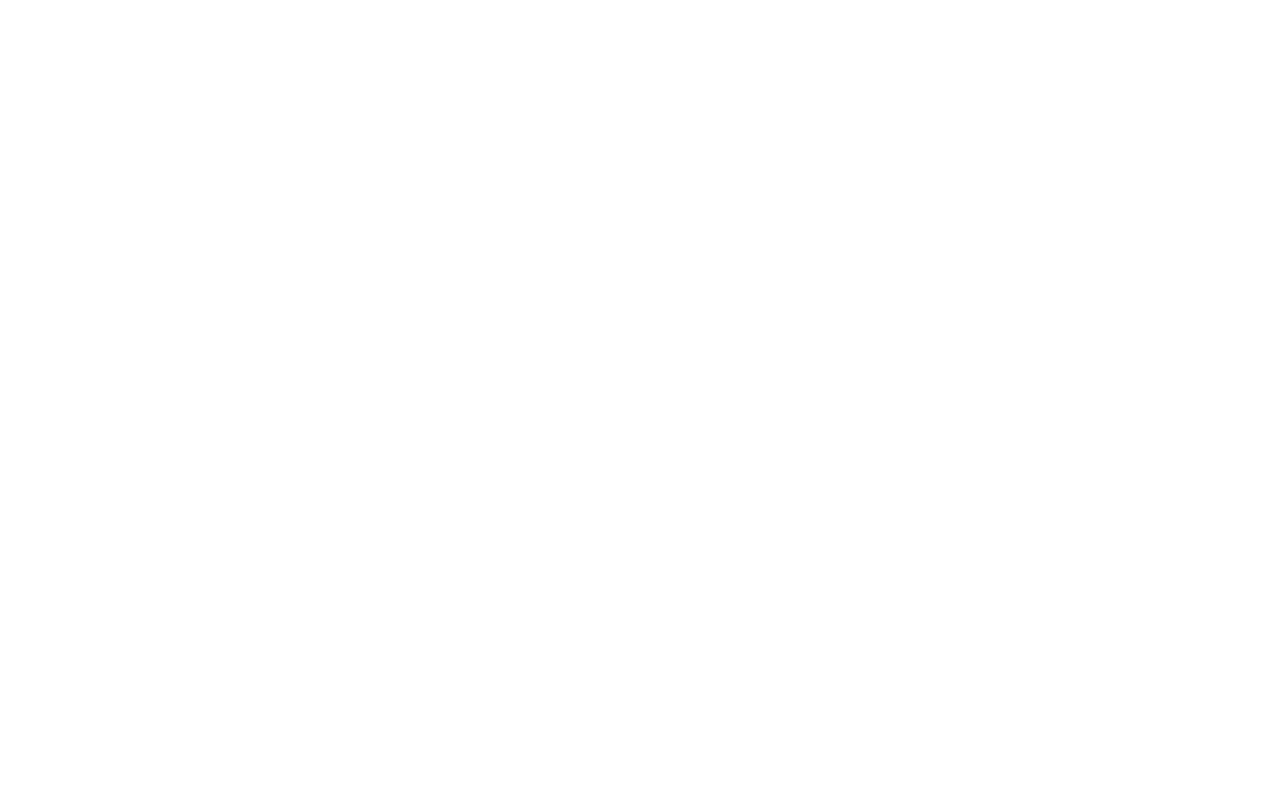
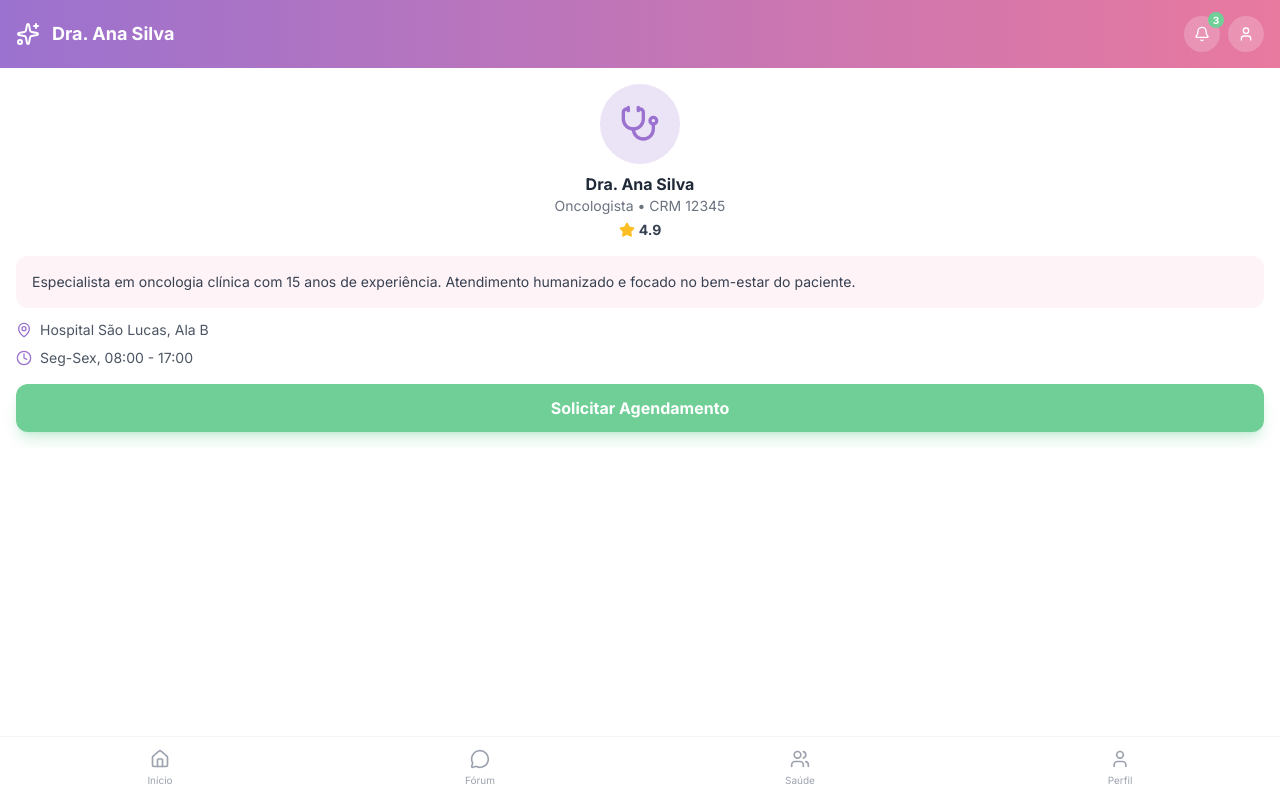
Before and after one commit to pedrobellezia/fenix-web, a Nuxt app: page /professionals/1 in a window 1280 px wide. Before the commit this address had no page. Built offline with nearby package versions, Linux system fonts and the light colour scheme.

Commit message:
feat: implement forum and professionals directory

```diff
--- /dev/null
+++ b/app/pages/forum/[id].vue
@@ -0,0 +1,58 @@
+<script setup lang="ts">
+import { computed } from 'vue'
+import { useRoute } from 'vue-router'
+import PostCard from '~/components/PostCard.vue'
+import CommentCard from '~/components/CommentCard.vue'
+import NavBarTop from '~/components/NavBarTop.vue'
+import NavBarBottom from '~/components/NavBarBottom.vue'
+import postsData from '~/data/posts.json'
+import { Send } from 'lucide-vue-next'
+
+const route = useRoute()
+const postId = computed(() => route.params.id)
+
+const post = computed(() => {
+  return postsData.find((p) => p.id === postId.value)
+})
+</script>
+
+<template>
+  <div class="screen flex-col h-full active">
+    <NavBarTop title="Post" />
+    <div v-if="post" class="flex-1 overflow-auto p-4 space-y-3">
+      <PostCard
+        :key="post.id"
+        :nome="post.nome"
+        :titulo="post.titulo"
+        :conteudo="post.conteudo"
+        :reacoes="post.reacoes"
+        :comentarios="post.comentarios"
+        :date="post.date"
+      />
+      <div class="text-sm font-bold text-gray-700 mt-4">Comentários</div>
+      <div class="space-y-2">
+        <CommentCard
+          v-for="comment in post.comentarios"
+          :key="comment.id"
+          :nome="comment.nome"
+          :comentario="comment.comentario"
+          :date="comment.date"
+        />
+      </div>
+    </div>
+    <div v-else class="flex-1 flex items-center justify-center">
+      <p class="text-gray-500">Post não encontrado.</p>
+    </div>
+    <div class="p-4 border-t border-gray-100 flex items-center gap-2">
+      <input
+        type="text"
+        placeholder="Adicione um comentário..."
+        class="flex-1 p-2 border border-gray-200 rounded-lg"
+      >
+      <button class="p-2 bg-mint text-white rounded-lg">
+        <Send class="w-5 h-5" />
+      </button>
+    </div>
+    <NavBarBottom />
+  </div>
+</template>
--- /dev/null
+++ b/app/pages/forum/index.vue
@@ -0,0 +1,67 @@
+<script setup lang="ts">
+import { ref } from 'vue'
+import PostCard from '~/components/PostCard.vue'
+import NavBarTop from '~/components/NavBarTop.vue'
+import NavBarBottom from '~/components/NavBarBottom.vue'
+import postsData from '~/data/posts.json'
+import { Plus } from 'lucide-vue-next'
+
+const posts = ref(postsData)
+</script>
+
+<template>
+  <div id="screen-forum" class="screen flex-col h-full active">
+    <NavBarTop title="Fórum" />
+    <div class="flex-1 overflow-auto p-4 space-y-3 fade-in">
+      <div class="flex gap-2 overflow-x-auto pb-2">
+        <span
+          class="px-3 py-1 bg-lilac text-white text-xs font-bold rounded-full whitespace-nowrap"
+        >
+          Todos
+        </span>
+        <span
+          class="px-3 py-1 bg-gray-100 text-gray-600 text-xs font-medium rounded-full whitespace-nowrap"
+        >
+          Quimioterapia
+        </span>
+        <span
+          class="px-3 py-1 bg-gray-100 text-gray-600 text-xs font-medium rounded-full whitespace-nowrap"
+        >
+          Radioterapia
+        </span>
+        <span
+          class="px-3 py-1 bg-gray-100 text-gray-600 text-xs font-medium rounded-full whitespace-nowrap"
+        >
+          Apoio
+        </span>
+      </div>
+      <div class="space-y-2">
+        <NuxtLink
+          v-for="post in posts"
+          :key="post.id"
+          :to="`/forum/${post.id}`"
+          class="block"
+        >
+          <PostCard
+            :nome="post.nome"
+            :titulo="post.titulo"
+            :conteudo="post.conteudo"
+            :reacoes="post.reacoes"
+            :comentarios="post.comentarios"
+            :date="post.date"
+          />
+        </NuxtLink>
+      </div>
+    </div>
+    <div class="p-4 border-t border-gray-100">
+      <NuxtLink
+        to="/new-post"
+        class="w-full py-3 bg-mint text-white font-bold rounded-xl hover:bg-mint-dark transition flex items-center justify-center gap-2 shadow-lg shadow-mint/30"
+      >
+        <Plus class="w-4 h-4" />
+        Nova Postagem
+      </NuxtLink>
+    </div>
+    <NavBarBottom />
+  </div>
+</template>
--- /dev/null
+++ b/app/pages/professionals/[id].vue
@@ -0,0 +1,101 @@
+<script setup lang="ts">
+import { ref } from 'vue'
+import { useRoute } from 'vue-router'
+import NavBarTop from '~/components/NavBarTop.vue'
+import NavBarBottom from '~/components/NavBarBottom.vue'
+import { Stethoscope, Brain, Star, MapPin, Clock } from 'lucide-vue-next'
+import profData from '~/data/professionals.json'
+
+const route = useRoute()
+
+const professionals = ref(profData)
+const id = route.params.id
+
+const professional = professionals.value.find((prof) => prof.id === id)
+
+const getIconComponent = (specialty: string) => {
+  if (specialty.includes('Oncologista') || specialty.includes('Radioterapeuta')) {
+    return Stethoscope
+  }
+  if (specialty.includes('Psicóloga')) {
+    return Brain
+  }
+  return Stethoscope // Default icon
+}
+
+const getBgColorClass = (specialty: string) => {
+  if (specialty.includes('Oncologista')) {
+    return 'bg-lilac/20'
+  }
+  if (specialty.includes('Radioterapeuta')) {
+    return 'bg-mint/20'
+  }
+  if (specialty.includes('Psicóloga')) {
+    return 'bg-rose/20'
+  }
+  return 'bg-gray-200' // Default background
+}
+
+const getTextColorClass = (specialty: string) => {
+  if (specialty.includes('Oncologista')) {
+    return 'text-lilac'
+  }
+  if (specialty.includes('Radioterapeuta')) {
+    return 'text-mint'
+  }
+  if (specialty.includes('Psicóloga')) {
+    return 'text-rose'
+  }
+  return 'text-gray-700' // Default text color
+}
+</script>
+
+<template>
+  <div id="screen-prof-detail" class="screen flex-col h-full">
+    <NavBarTop :title="professional ? professional.name : 'Detalhes'" />
+    <div class="flex-1 overflow-auto p-4 fade-in">
+      <div v-if="professional" class="flex flex-col items-center mb-4">
+        <div
+          class="w-20 h-20 rounded-full flex items-center justify-center text-3xl mb-2"
+          :class="getBgColorClass(professional.specialty)"
+        >
+          <component :is="getIconComponent(professional.specialty)" class="w-10 h-10" :class="getTextColorClass(professional.specialty)" />
+        </div>
+        <h3 class="font-bold text-gray-800">{{ professional.name }}</h3>
+        <p class="text-sm text-gray-500">{{ professional.specialty }} • {{ professional.crm }}</p>
+        <div class="flex items-center gap-1 mt-1">
+          <Star class="w-4 h-4 text-amber-400 fill-amber-400" />
+          <span class="text-sm font-bold text-gray-700">{{ professional.rating }}</span>
+        </div>
+      </div>
+      <div v-else class="text-center text-gray-500 mt-10">
+        Profissional não encontrado.
+      </div>
+
+      <div v-if="professional" class="bg-rose-light/50 rounded-xl p-4 mb-3">
+        <p class="text-sm text-gray-700">
+          {{ professional.description }}
+        </p>
+      </div>
+
+      <div v-if="professional" class="space-y-2 mb-4">
+        <div class="flex items-center gap-2 text-sm text-gray-600">
+          <MapPin class="w-4 h-4 text-lilac" />
+          {{ professional.location }}
+        </div>
+        <div class="flex items-center gap-2 text-sm text-gray-600">
+          <Clock class="w-4 h-4 text-lilac" />
+          {{ professional.availability }}
+        </div>
+      </div>
+
+      <button
+        v-if="professional"
+        class="w-full py-3 bg-mint text-white font-bold rounded-xl hover:bg-mint-dark transition shadow-lg shadow-mint/30"
+      >
+        Solicitar Agendamento
+      </button>
+    </div>
+    <NavBarBottom />
+  </div>
+</template>
--- /dev/null
+++ b/app/pages/professionals/index.vue
@@ -0,0 +1,87 @@
+<script setup lang="ts">
+import { ref } from 'vue'
+import NavBarTop from '~/components/NavBarTop.vue'
+import NavBarBottom from '~/components/NavBarBottom.vue'
+import { Stethoscope, Brain, Star } from 'lucide-vue-next'
+import professionalsData from '~/data/professionals.json'
+
+const professionals = ref(professionalsData)
+
+const getIconComponent = (specialty: string) => {
+  if (
+    specialty.includes('Oncologista') ||
+    specialty.includes('Radioterapeuta')
+  ) {
+    return Stethoscope
+  }
+  if (specialty.includes('Psicóloga')) {
+    return Brain
+  }
+  return Stethoscope
+}
+
+const getBgColorClass = (specialty: string) => {
+  if (specialty.includes('Oncologista')) {
+    return 'bg-lilac/20'
+  }
+  if (specialty.includes('Radioterapeuta')) {
+    return 'bg-mint/20'
+  }
+  if (specialty.includes('Psicóloga')) {
+    return 'bg-rose/20'
+  }
+  return 'bg-gray-200'
+}
+
+const getTextColorClass = (specialty: string) => {
+  if (specialty.includes('Oncologista')) {
+    return 'text-lilac'
+  }
+  if (specialty.includes('Radioterapeuta')) {
+    return 'text-mint'
+  }
+  if (specialty.includes('Psicóloga')) {
+    return 'text-rose'
+  }
+  return 'text-gray-700'
+}
+</script>
+
+<template>
+  <div id="screen-professionals" class="screen flex-col h-full">
+    <NavBarTop title="Profissionais" />
+    <div class="flex-1 overflow-auto p-4 space-y-3 fade-in">
+      <div
+        v-for="prof in professionals"
+        :key="prof.id"
+        class="bg-white border border-gray-100 rounded-xl p-4 shadow-sm flex items-center gap-3"
+      >
+        <div
+          class="w-12 h-12 rounded-full flex items-center justify-center text-lg"
+          :class="getBgColorClass(prof.specialty)"
+        >
+          <component
+            :is="getIconComponent(prof.specialty)"
+            class="w-6 h-6"
+            :class="getTextColorClass(prof.specialty)"
+          />
+        </div>
+        <div class="flex-1">
+          <p class="font-bold text-gray-800 text-sm">{{ prof.name }}</p>
+          <p class="text-xs text-gray-500">{{ prof.specialty }}</p>
+          <div class="flex items-center gap-1 mt-1">
+            <Star class="w-3 h-3 text-amber-400 fill-amber-400" />
+            <span class="text-xs text-gray-500">{{ prof.rating }}</span>
+          </div>
+        </div>
+        <button
+          class="px-3 py-2 bg-mint text-white text-xs font-bold rounded-lg"
+          @click="navigateTo(`/professionals/${prof.id}`)"
+        >
+          Ver
+        </button>
+      </div>
+    </div>
+    <NavBarBottom />
+  </div>
+</template>
```
